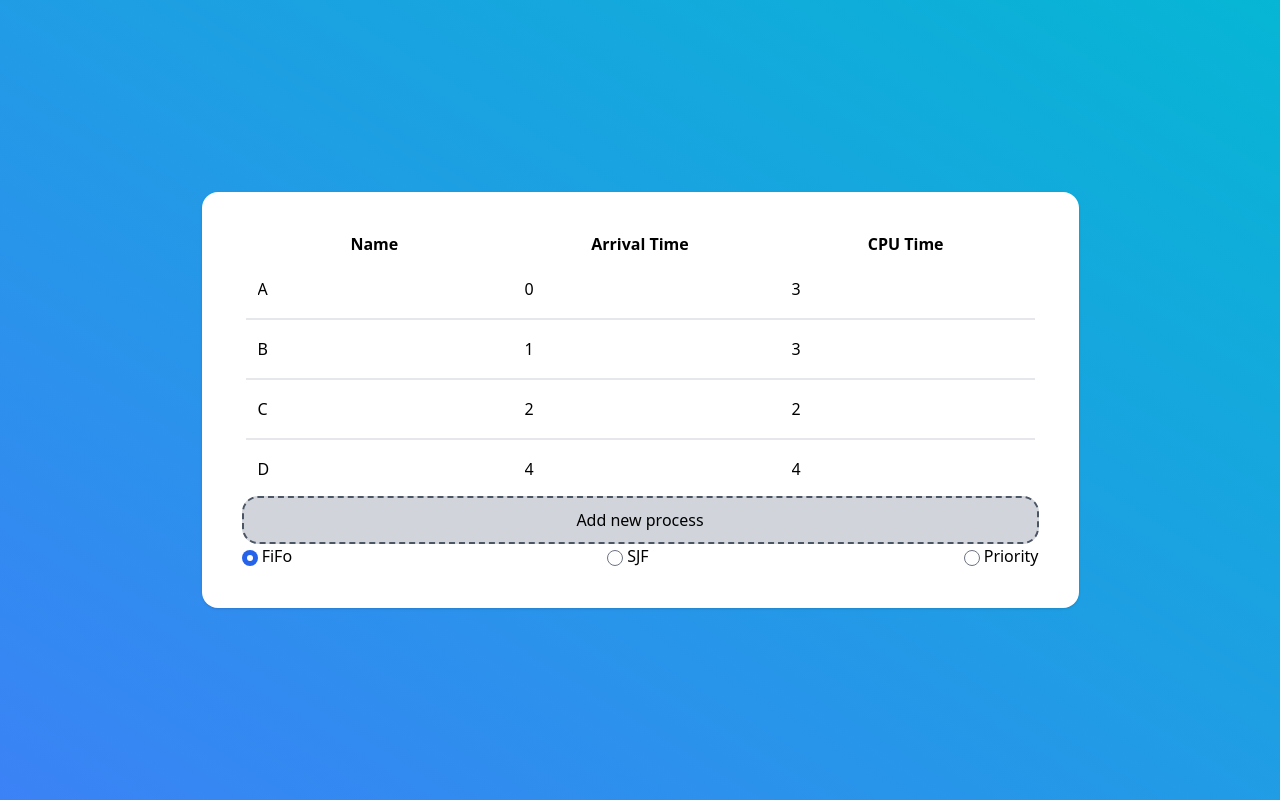
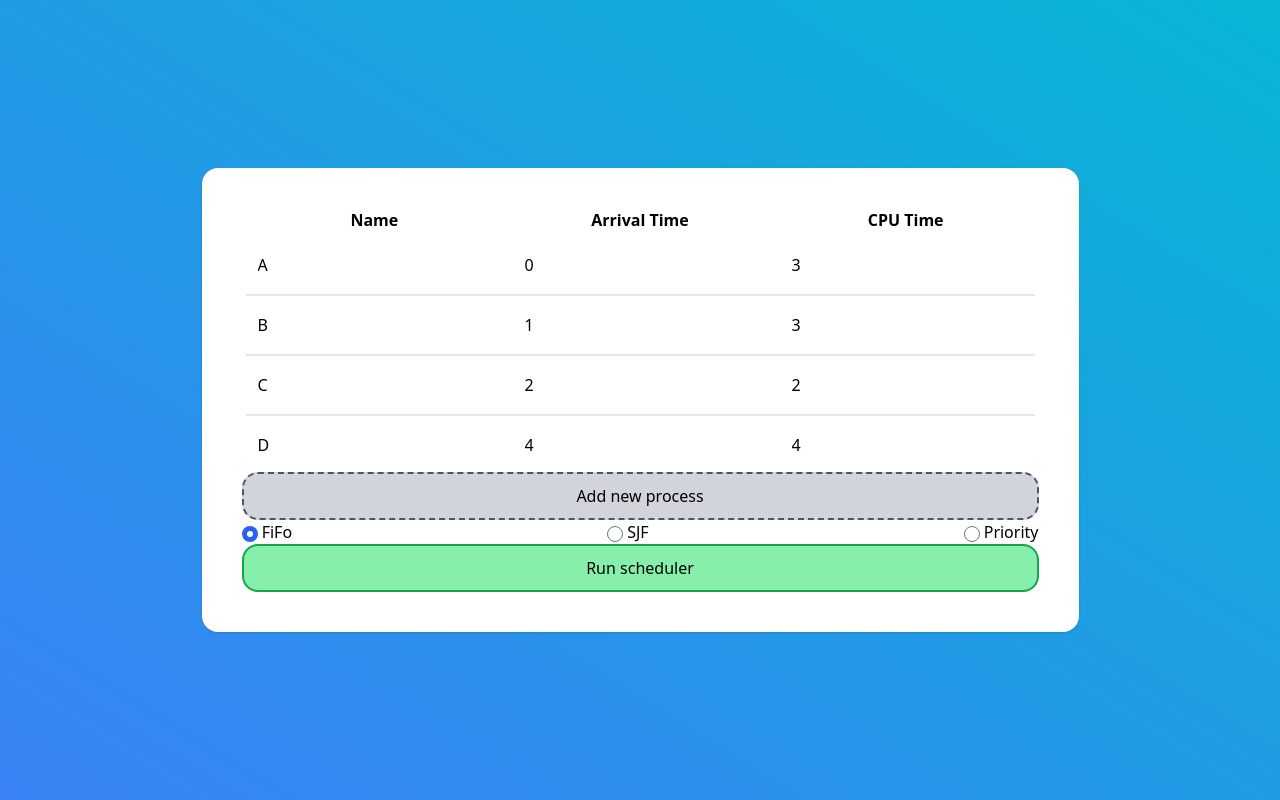
Before and after one commit to sarrietav-dev/process-scheduling-simulator, a Vue app: page / in a window 1280 px wide. Built offline with nearby package versions, Linux system fonts and the light colour scheme.

Commit message:
Create the run button

```diff
--- a/src/App.vue
+++ b/src/App.vue
@@ -20,6 +20,11 @@
         :strategies="strategies"
         v-model:strategyChecked="strategyChecked"
       />
+      <div
+        class="col-span-3 rounded-2xl border-2 border-green-600 bg-green-300 py-2.5 text-center"
+      >
+        Run scheduler
+      </div>
     </div>
   </main>
 </template>
@@ -46,6 +51,8 @@ function addProcess() {
   });
 }
 
+const schedulePage = ref(false);
+
 let strategyChecked = ref();
 
 let withPriority = ref(false);
```
